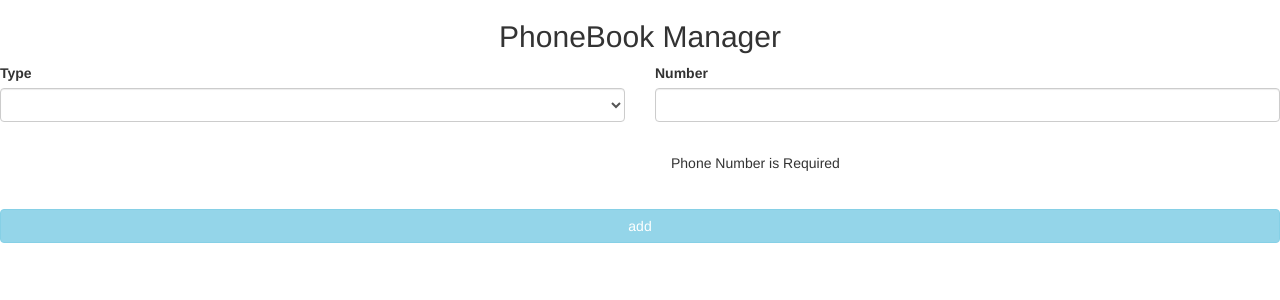
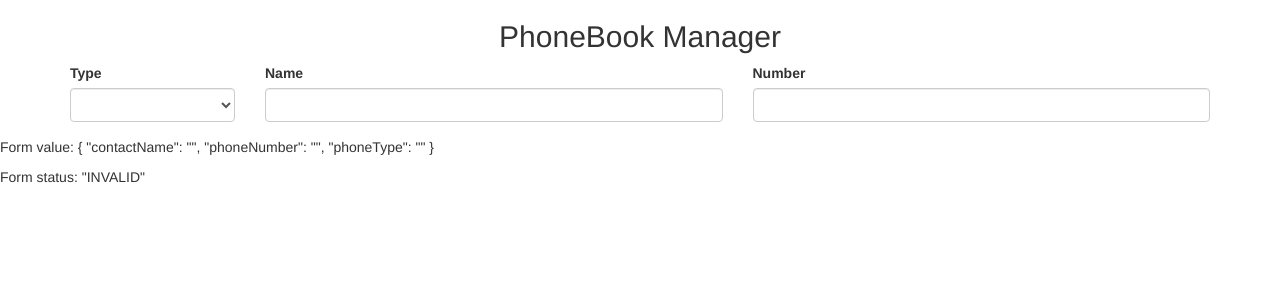
Before and after one commit to Mikearaya/firstAngular, an Angular app: page /account/1/add in a window 1280 px wide. Shown: the top 300 px of the page. Built offline with nearby package versions, Linux system fonts and the light colour scheme.

Commit message:
made contact update form reative design without validation rules yet

```diff
--- a/db.json
+++ b/db.json
@@ -2,10 +2,10 @@
   "phonebook": [
     {
       "id": 4,
-      "userId": 1,
+      "name": "abiy",
       "number": "454545454",
-      "name": "abiyy",
-      "type": "mobile"
+      "type": "mobile",
+      "userId": 1
     },
     {
       "id": 5,
--- a/src/app/app.module.ts
+++ b/src/app/app.module.ts
@@ -1,7 +1,7 @@
 import { PhoneBookManagerService } from './phone-book-manager.service';
 import { BrowserModule } from '@angular/platform-browser';
 import { NgModule } from '@angular/core';
-import {FormsModule} from '@angular/forms';
+import { FormsModule, ReactiveFormsModule } from '@angular/forms';
 import { AppComponent } from './app.component';
 import { AccountManagerService } from './account-manager.service';
 import { HttpClientModule } from '@angular/common/http';
@@ -31,6 +31,7 @@ import { LogPageComponent } from './log-page/log-page.component';
     BrowserModule,
     HttpClientModule,
     FormsModule,
+    ReactiveFormsModule,
     AppRoutingModule
   ],
   providers: [PhoneBookManagerService, AccountManagerService],
--- a/src/app/phone-editer/phone-editer.component.html
+++ b/src/app/phone-editer/phone-editer.component.html
@@ -1,36 +1,44 @@
 
-
-    <form #contactForm="ngForm" (noSubmit)="save()">
+<div class="container">
+    <form  [formGroup]="contactForm" (ngSubmit)="editPhone()" >
       <div class="row">
-          <div class="col-sm-6 col-xs-12">
+          <div class="col-sm-2 col-xs-12">
       <div class="form-group">
               <label>Type</label>
-              <select name="type" #type="ngModel" class="form-control" required [(ngModel)]="currentPhone.type">
+                <select  formControlName="phoneType"  class="form-control" >
                   <option value="mobile">Mobile</option>
                   <option value="office">Office</option>
                   <option value="home">Home</option>
               </select>
 
             </div>
-            <div [hidden]="type.valid || type.pristine">
-                <div class="alert alert-warn">Phone type is Required</div>
+
+          </div>
+          <div class="col-sm-5 col-xs-12">
+                <div class="form-group">
+                <label>Name</label>
+                <input formControlName="contactName" class="form-control" />
+              </div>
+
             </div>
-          </div>
-
-          <div class="col-sm-6 col-xs-12">
+          <div class="col-sm-5 col-xs-12">
           <div class="form-group">
           <label>Number</label>
-          <input [(ngModel)]="currentPhone.number" #number="ngModel" class="form-control" required name="number" />
+          <input formControlName="phoneNumber" class="form-control" />
         </div>
-        <div [hidden]="number.valid" class="alert alert-warn" >
-          Phone Number is Required
+
       </div>
+
       </div>
-      </div>
+
+
       <div class="text-center">
-        <button type="button" class="btn btn-success btn-block" [disabled]="!contactForm.form.valid" *ngIf="currentPhone.id" (click)="editPhone(currentPhone);">Update</button>
+        <button type="submit" class="btn btn-success btn-block" [disabled]="contactForm.invalid"  *ngIf="currentPhone?.id" >Update</button>
 
-        <button type="button" *ngIf="!currentPhone.id" [disabled]="!contactForm.form.valid" (click)="addPhone()" class="btn btn-info btn-block" >add</button>
+
       </div>
 
 </form>
+</div>
+<p>Form value: {{ contactForm.value | json }}</p>
+<p>Form status: {{ contactForm.status | json }}</p>
--- a/src/app/phone-editer/phone-editer.component.ts
+++ b/src/app/phone-editer/phone-editer.component.ts
@@ -1,9 +1,10 @@
+import { PhoneBook } from './../phone-book';
 import { Component, OnInit, Input } from '@angular/core';
 import { PhoneBook } from '../phone-book';
 import { PhoneBookManagerService } from '../phone-book-manager.service';
 import { ActivatedRoute } from '@angular/router';
 import {Location } from '@angular/common';
-
+import { FormControl, FormGroup, FormBuilder, Validators } from '@angular/forms';
 @Component({
   selector: 'app-phone-editer',
   templateUrl: './phone-editer.component.html',
@@ -11,16 +12,25 @@ import {Location } from '@angular/common';
 })
 export class PhoneEditerComponent implements OnInit {
 
-  currentPhone = new PhoneBook(null, null, '', '', '');
+  currentPhone: PhoneBook;
   accountId: number;
   action: string;
   phoneId: number;
+    contactForm: FormGroup;
 
   constructor(
               private phoneBookManager: PhoneBookManagerService,
               private activatedRoute: ActivatedRoute,
-              private location: Location
-        ) { }
+              private location: Location,
+              private formBuilder: FormBuilder
+        ) {
+          this.contactForm = this.formBuilder.group({
+            contactName: ['', Validators.required],
+            phoneNumber: ['', Validators.required],
+            phoneType: ['', Validators.required ]
+
+          });
+        }
 
   ngOnInit() {
 
@@ -28,7 +38,16 @@ export class PhoneEditerComponent implements OnInit {
         this.action = 'view';
         this.phoneBookManager
                             .getPhone(this.phoneId)
-                            .subscribe((phone: PhoneBook) =>  this.currentPhone = phone[0] );
+                            .subscribe((phone: PhoneBook) => {
+
+                              this.currentPhone = phone[0];
+                              this.contactForm.reset({
+                                contactName: this.currentPhone.name,
+                                phoneNumber: this.currentPhone.number,
+                                phoneType: this.currentPhone.type
+                              });
+
+                            } );
 
       } else {
         this.action = 'new';
@@ -41,7 +60,16 @@ export class PhoneEditerComponent implements OnInit {
   addPhone(phone: PhoneBook) {
     this.phoneBookManager.addPhoneNumber(this.accountId, phone).subscribe( _ => this.location.back());
   }
-  editPhone(phone: PhoneBook) {
+  editPhone() {
+    const form = this.contactForm.value;
+   const phone: PhoneBook = {
+      id: this.currentPhone.id,
+      name: form.contactName,
+      number: form.phoneNumber,
+      type: form.phoneType,
+      userId: this.accountId
+    };
+
     this.phoneBookManager.updatePhoneNumber(phone).subscribe(_ => this.location.back() );
   }
   deletePhone(phone: PhoneBook) {
```
